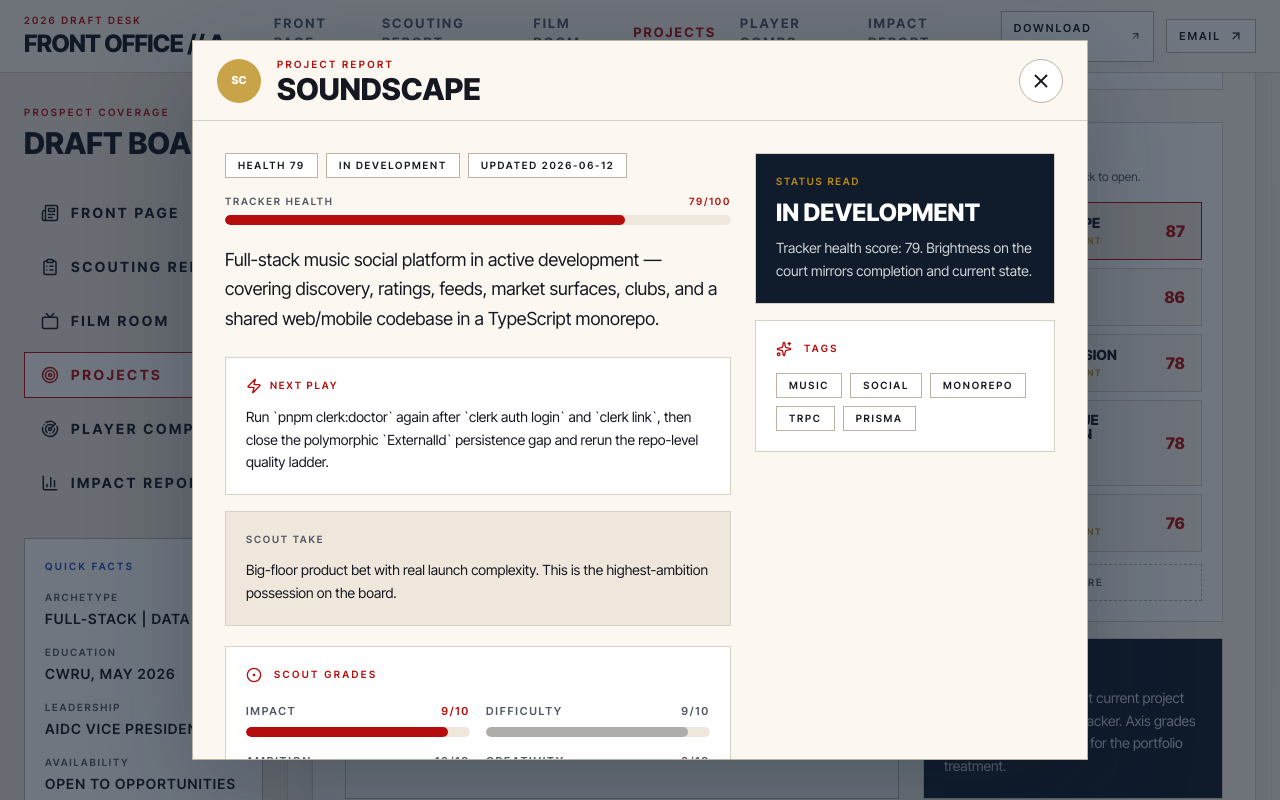
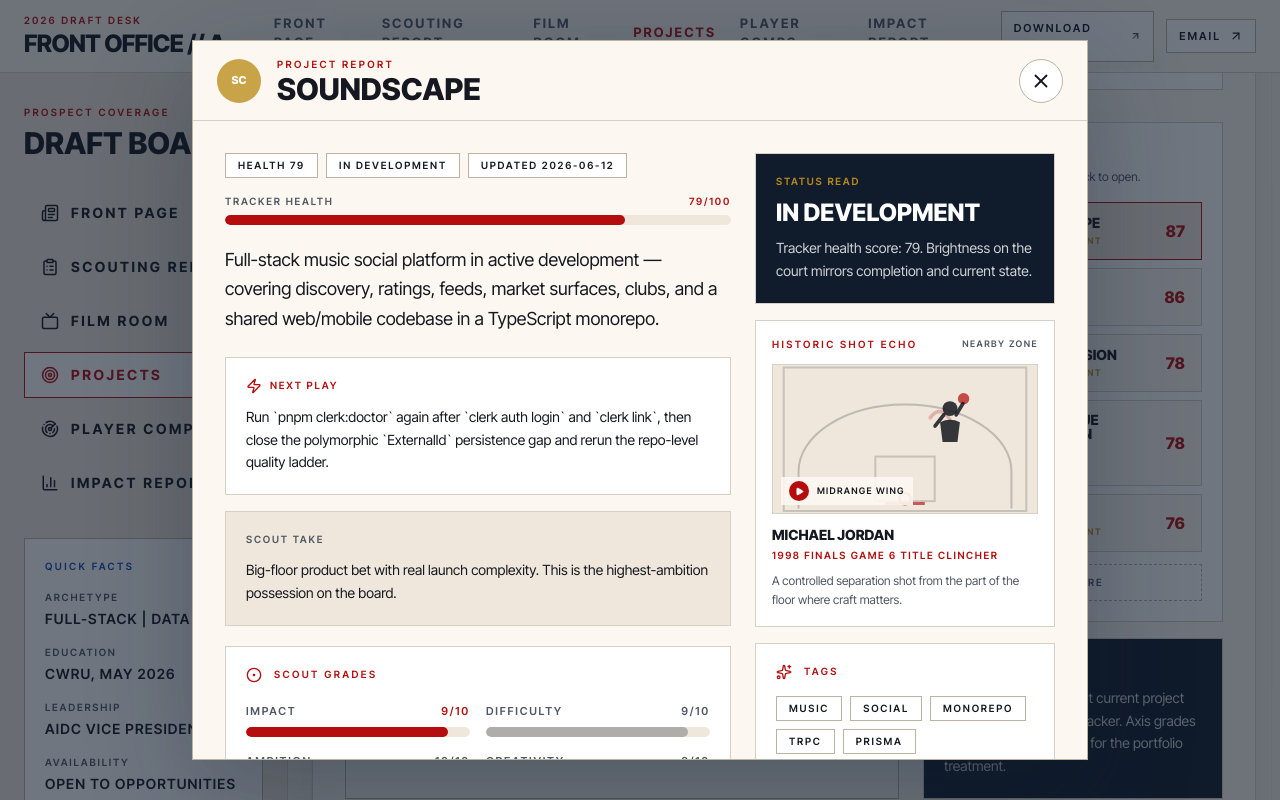
Before and after one commit to jakyeamos/portfolio, a React (Vite) app: page /projects in a window 1280 px wide. Both pictures are taken after a click on the button "SC". Shown: the part 913-1713 px from the top of the page. Built offline with nearby package versions, Linux system fonts and the light colour scheme; a web font is replaced by a local one.

Commit message:
Add historic shot echo to project modal

```diff
--- a/src/pages/CurrentProjects.tsx
+++ b/src/pages/CurrentProjects.tsx
@@ -5,6 +5,7 @@ import {
   CircleDot,
   HelpCircle,
   MapPin,
+  Play,
   Sparkles,
   Sun,
   Target,
@@ -32,6 +33,13 @@ type ProjectCourtLayout = {
   project: CurrentProject;
   markerSize: number;
   position: CSSProperties;
+};
+
+type HistoricShot = {
+  player: string;
+  moment: string;
+  zone: string;
+  note: string;
 };
 
 function toStatusLabel(status: CurrentProject['trackerStatus']): string {
@@ -76,6 +84,60 @@ function getShotCoordinates(project: CurrentProject, axis: ProjectAxis): CourtPo
 
 function markerSizeForProject(project: CurrentProject): number {
   return 14 + project.grades.ambition;
+}
+
+function getHistoricShot(point: CourtPoint): HistoricShot {
+  if (point.top <= 30 && point.left < 46) {
+    return {
+      player: 'Damian Lillard',
+      moment: '2019 series clincher vs OKC',
+      zone: 'Deep left wing',
+      note: 'A long-range confidence shot from the same high-upside territory.',
+    };
+  }
+
+  if (point.top <= 30) {
+    return {
+      player: 'Stephen Curry',
+      moment: '2016 overtime winner at OKC',
+      zone: 'Deep top wing',
+      note: 'A pull-up from range: early, confident, and hard to guard.',
+    };
+  }
+
+  if (point.top <= 54 && point.left >= 72) {
+    return {
+      player: 'Ray Allen',
+      moment: '2013 Finals Game 6 corner three',
+      zone: 'Right corner',
+      note: 'A precision reset shot: footwork, timing, and a clean release.',
+    };
+  }
+
+  if (point.top <= 54 && point.left <= 28) {
+    return {
+      player: 'Kawhi Leonard',
+      moment: '2019 Game 7 winner vs Philadelphia',
+      zone: 'Left baseline wing',
+      note: 'A high-arc shot from a tight angle with real consequence.',
+    };
+  }
+
+  if (point.top <= 64) {
+    return {
+      player: 'Michael Jordan',
+      moment: '1998 Finals Game 6 title clincher',
+      zone: 'Midrange wing',
+      note: 'A controlled separation shot from the part of the floor where craft matters.',
+    };
+  }
+
+  return {
+    player: 'LeBron James',
+    moment: '2018 Game 5 winner vs Indiana',
+    zone: 'Above-the-break three',
+    note: 'A late-clock launch: direct, decisive, and built on pressure.',
+  };
 }
 
 function buildCourtLayout(projects: readonly CurrentProject[], axis: ProjectAxis): ProjectCourtLayout[] {
@@ -257,6 +319,86 @@ function HelpPanel({ onClose }: { onClose: () => void }): ReactElement {
   );
 }
 
+function HistoricShotPlayer({
+  point,
+  shot,
+}: {
+  point: CourtPoint;
+  shot: HistoricShot;
+}): ReactElement {
+  const playerLeft = clamp(point.left, 8, 92);
+  const playerTop = clamp(point.top * 0.57, 7, 50);
+  const rimX = 50;
+  const rimY = 54;
+  const controlX = clamp((playerLeft + rimX) / 2, 14, 86);
+  const controlY = clamp(Math.min(playerTop, rimY) - 18, 8, 82);
+  const arcPath = `M ${playerLeft} ${playerTop} Q ${controlX} ${controlY} ${rimX} ${rimY}`;
+
+  return (
+    <section className="border border-[color:var(--color-line)] bg-white p-4">
+      <div className="flex items-center justify-between gap-3">
+        <div className="section-kicker">Historic Shot Echo</div>
+        <span className="text-[9px] font-semibold uppercase tracking-[0.16em] text-[color:var(--color-ink-soft)]">
+          Nearby zone
+        </span>
+      </div>
+
+      <div className="mt-3 overflow-hidden border border-[color:var(--color-line)] bg-[color:var(--color-surface-muted)]">
+        <div className="relative aspect-video">
+          <svg viewBox="0 0 100 60" className="absolute inset-0 h-full w-full" aria-hidden="true">
+            <rect x="1" y="1" width="98" height="58" fill="none" stroke="rgba(21,24,32,0.18)" strokeWidth="0.8" />
+            <path
+              d="M 7 58 L 7 43 A 43 27 0 0 1 93 43 L 93 58"
+              fill="none"
+              stroke="rgba(21,24,32,0.22)"
+              strokeWidth="0.8"
+            />
+            <rect x="38" y="37" width="24" height="18" fill="none" stroke="rgba(21,24,32,0.18)" strokeWidth="0.8" />
+            <line x1="42" y1="56" x2="58" y2="56" stroke="rgba(181,13,13,0.65)" strokeWidth="1.2" />
+            <circle cx="50" cy="54" r="2.3" fill="rgba(181,13,13,0.12)" stroke="rgba(181,13,13,0.75)" strokeWidth="0.9" />
+            <motion.path
+              d={arcPath}
+              fill="none"
+              stroke="rgba(181,13,13,0.58)"
+              strokeWidth="1.4"
+              strokeLinecap="round"
+              strokeDasharray="3 3"
+              initial={{ pathLength: 0, opacity: 0.25 }}
+              animate={{ pathLength: 1, opacity: 1 }}
+              transition={{ duration: 1.2, repeat: Infinity, repeatType: 'reverse', ease: 'easeInOut' }}
+            />
+            <g transform={`translate(${playerLeft} ${playerTop})`}>
+              <circle cx="0" cy="-4.5" r="3" fill="rgba(21,24,32,0.86)" />
+              <path d="M -4 1 Q 0 -1 4 1 L 3 9 L -3 9 Z" fill="rgba(21,24,32,0.86)" />
+              <circle cx="5.5" cy="-8.5" r="2.3" fill="rgba(181,13,13,0.72)" />
+              <line x1="2.5" y1="-2" x2="5.2" y2="-6.5" stroke="rgba(21,24,32,0.86)" strokeWidth="1.5" strokeLinecap="round" />
+              <line x1="-2.5" y1="-2" x2="-6" y2="2.5" stroke="rgba(21,24,32,0.86)" strokeWidth="1.5" strokeLinecap="round" />
+            </g>
+          </svg>
+          <div className="absolute bottom-2 left-2 flex items-center gap-2 bg-[rgba(252,248,241,0.92)] px-2 py-1">
+            <span className="flex h-5 w-5 items-center justify-center rounded-full bg-[color:var(--color-primary)] text-[7px] font-black text-white">
+              <Play size={9} fill="currentColor" />
+            </span>
+            <span className="text-[9px] font-semibold uppercase tracking-[0.14em] text-[color:var(--color-ink)]">
+              {shot.zone}
+            </span>
+          </div>
+        </div>
+      </div>
+
+      <div className="mt-3 text-sm font-black uppercase leading-tight text-[color:var(--color-ink)]">
+        {shot.player}
+      </div>
+      <div className="mt-1 text-[10px] font-semibold uppercase tracking-[0.16em] text-[color:var(--color-primary)]">
+        {shot.moment}
+      </div>
+      <p className="mt-2 text-xs leading-relaxed text-[color:var(--color-ink-soft)]">
+        {shot.note}
+      </p>
+    </section>
+  );
+}
+
 // ─── Page ─────────────────────────────────────────────────────────────────────
 export default function CurrentProjects(): ReactElement {
   const [activeAxis, setActiveAxis] = useState<ProjectAxis>('impact');
@@ -287,6 +429,14 @@ export default function CurrentProjects(): ReactElement {
   const courtLayout = useMemo(
     () => buildCourtLayout(orderedProjects, activeAxis),
     [orderedProjects, activeAxis],
+  );
+  const selectedCourtPoint = useMemo(
+    () => (selectedProject ? getShotCoordinates(selectedProject, activeAxis) : null),
+    [selectedProject, activeAxis],
+  );
+  const selectedHistoricShot = useMemo(
+    () => (selectedCourtPoint ? getHistoricShot(selectedCourtPoint) : null),
+    [selectedCourtPoint],
   );
 
   useEffect(() => { setShowAllRoster(false); }, [activeAxis]);
@@ -770,6 +920,10 @@ export default function CurrentProjects(): ReactElement {
                   </p>
                 </section>
 
+                {selectedCourtPoint && selectedHistoricShot ? (
+                  <HistoricShotPlayer point={selectedCourtPoint} shot={selectedHistoricShot} />
+                ) : null}
+
                 {/* Tags */}
                 <section className="border border-[color:var(--color-line)] bg-white p-5">
                   <div className="flex items-center gap-3">
```
